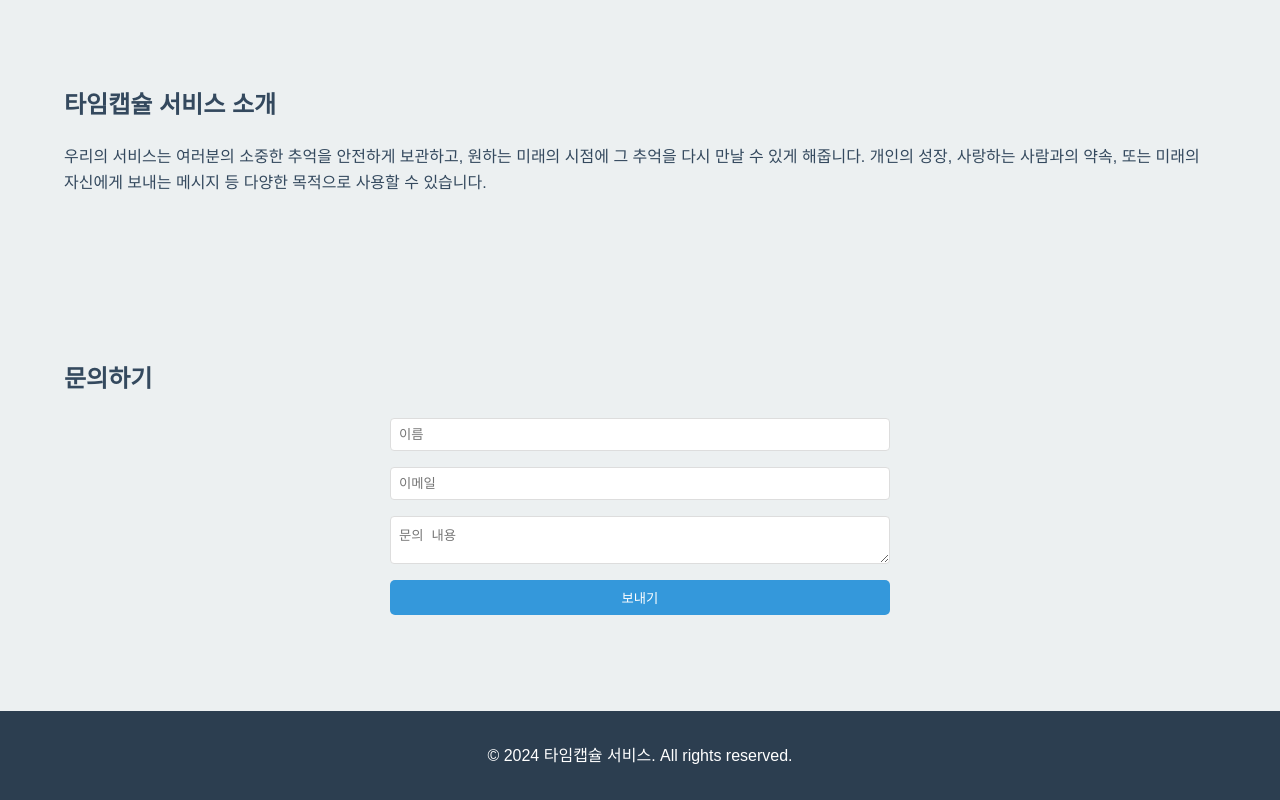
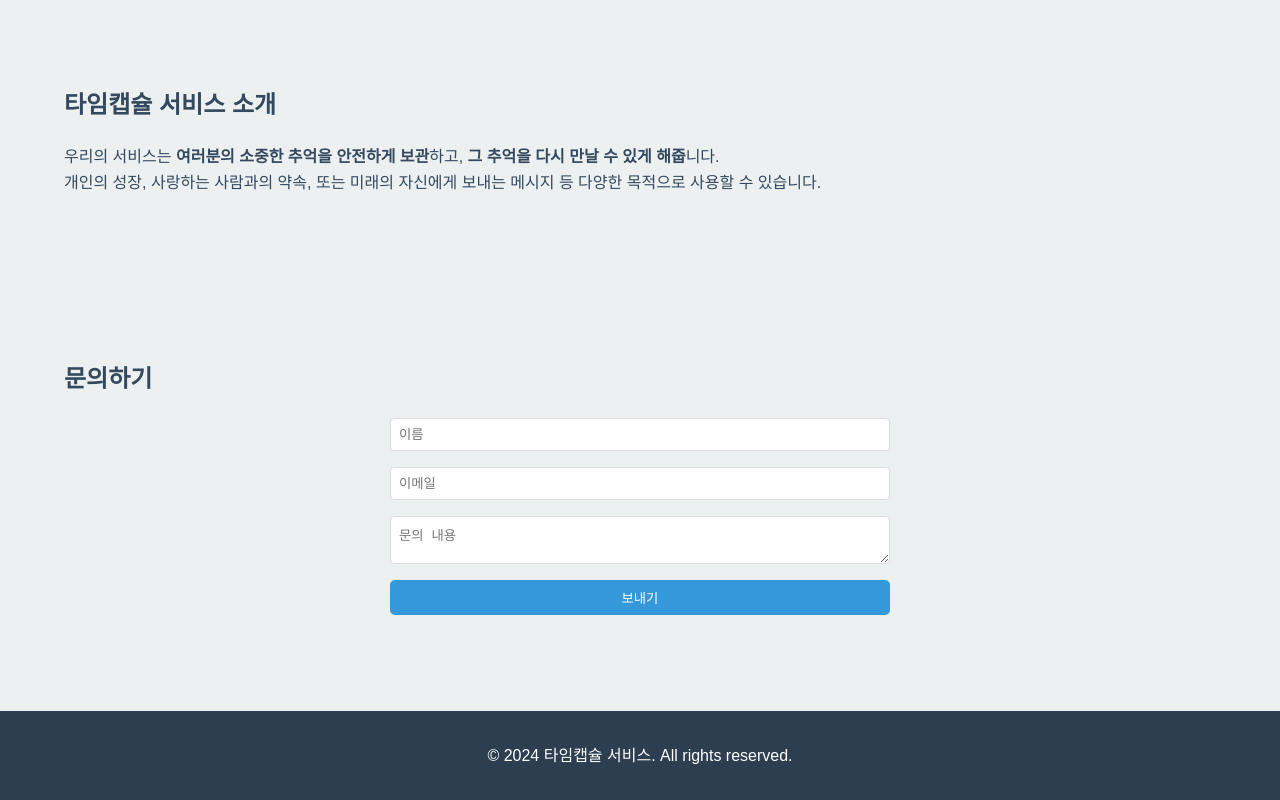
Before and after one commit to seunghee1999/time-capsule, a plain HTML site: page index.html in a window 1280 px wide. Shown: the part 854-1654 px from the top of the page. Drawn offline with Linux system fonts and the light colour scheme; a script that the page names is missing.

Commit message:
fix:소개문구수정

```diff
--- a/index.html
+++ b/index.html
@@ -50,7 +50,7 @@
         </section>
         <section id="about">
             <h2>타임캡슐 서비스 소개</h2>
-            <p>우리의 서비스는 여러분의 소중한 추억을 안전하게 보관하고, 원하는 미래의 시점에 그 추억을 다시 만날 수 있게 해줍니다. 개인의 성장, 사랑하는 사람과의 약속, 또는 미래의 자신에게 보내는 메시지 등 다양한 목적으로 사용할 수 있습니다.</p>
+            <p>우리의 서비스는 <strong>여러분의 소중한 추억을 안전하게 보관</strong>하고, <strong>그 추억을 다시 만날 수 있게 해줍</strong>니다. <br> 개인의 성장, 사랑하는 사람과의 약속, 또는 미래의 자신에게 보내는 메시지 등 다양한 목적으로 사용할 수 있습니다.</p>
         </section>
         <section id="contact">
             <h2>문의하기</h2>
```
